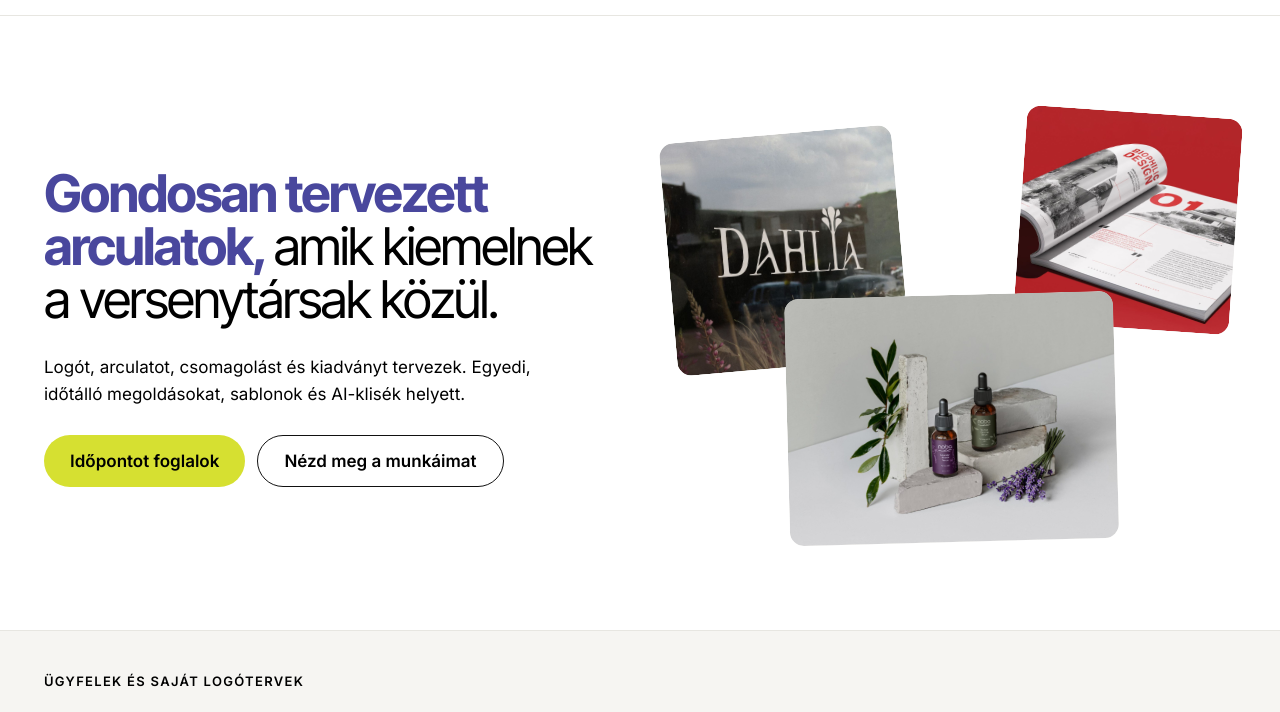
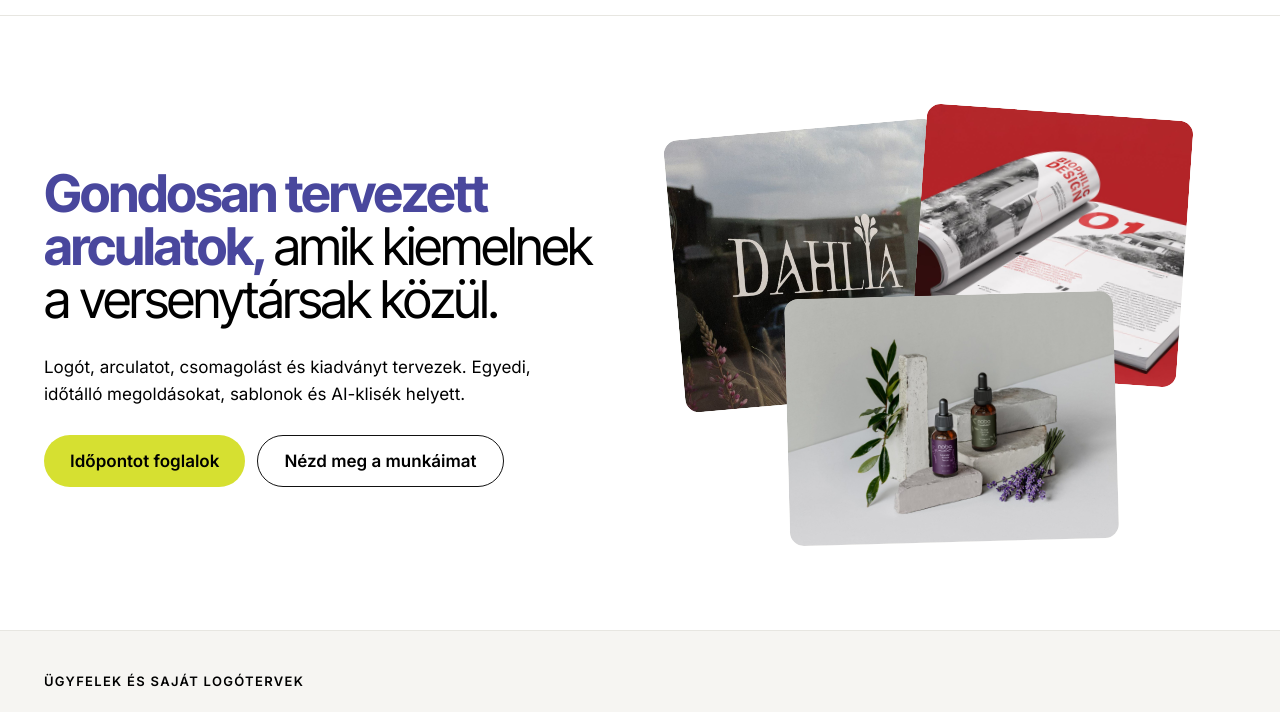
Before and after one commit to jnkrka/portfolio_site, a plain HTML site: page index.html in a window 1280 px wide. Shown: the part 65-777 px from the top of the page. Drawn offline with Linux system fonts and the light colour scheme.

Commit message:
Hero collage: larger top images, closer together
Co-Authored-By: Claude Opus 5.5 <noreply@anthropic.com>
Claude-Session: https://claude.ai/code/session_017i7wULnuQ3gcqZ3jkiZkFp

```diff
--- a/index.html
+++ b/index.html
@@ -34,8 +34,8 @@ input:focus,select:focus,textarea:focus,button:focus-visible,a:focus-visible{out
 .hero-img{position:relative;aspect-ratio:568/430}
 .clg{position:absolute;margin:0;border-radius:14px;overflow:hidden;background:#ECEBE6;box-shadow:0 18px 40px rgba(0,0,0,.16),0 2px 6px rgba(0,0,0,.08);-webkit-mask-image:-webkit-radial-gradient(white,black);transition:transform .45s cubic-bezier(.34,1.5,.5,1),box-shadow .45s ease}
 .clg img{width:100%;height:100%;object-fit:cover;display:block}
-.clg-a{left:0;top:5%;width:41%;aspect-ratio:1/1;transform:rotate(-5deg);z-index:1}
-.clg-b{right:0;top:0;width:38%;aspect-ratio:1/1;transform:rotate(4deg);z-index:2}
+.clg-a{left:1%;top:4%;width:48%;aspect-ratio:1/1;transform:rotate(-5deg);z-index:1}
+.clg-b{left:44%;top:0;width:47%;aspect-ratio:1/1;transform:rotate(4deg);z-index:2}
 .clg-c{left:21%;bottom:0;width:58%;aspect-ratio:4/3;transform:rotate(-1.5deg);z-index:3}
 @media (hover:hover){.clg:hover{transform:rotate(0) scale(1.04);z-index:4;box-shadow:0 26px 60px rgba(0,0,0,.22)}}
 @media (prefers-reduced-motion:reduce){.clg{transition:none}}
```
